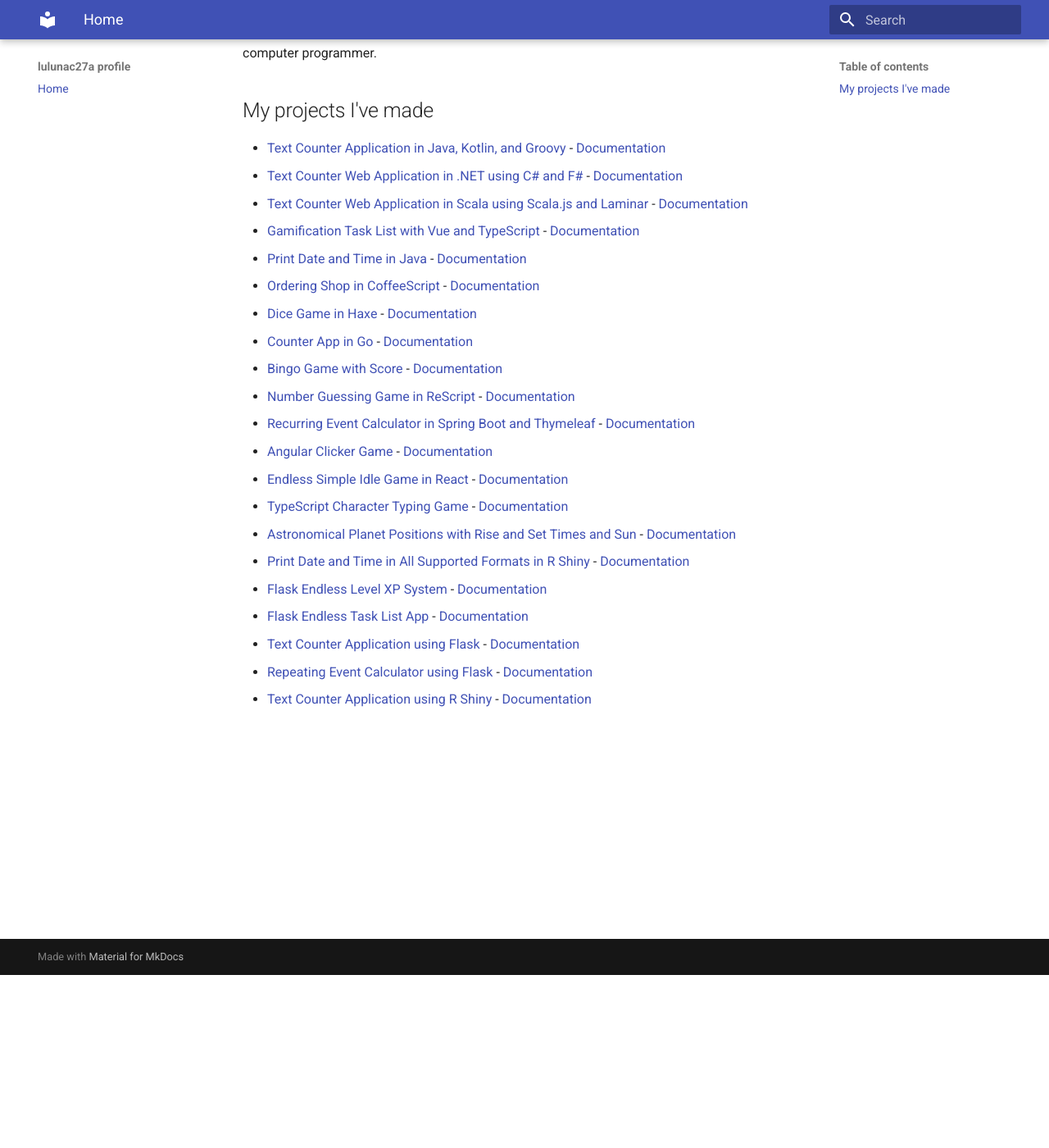
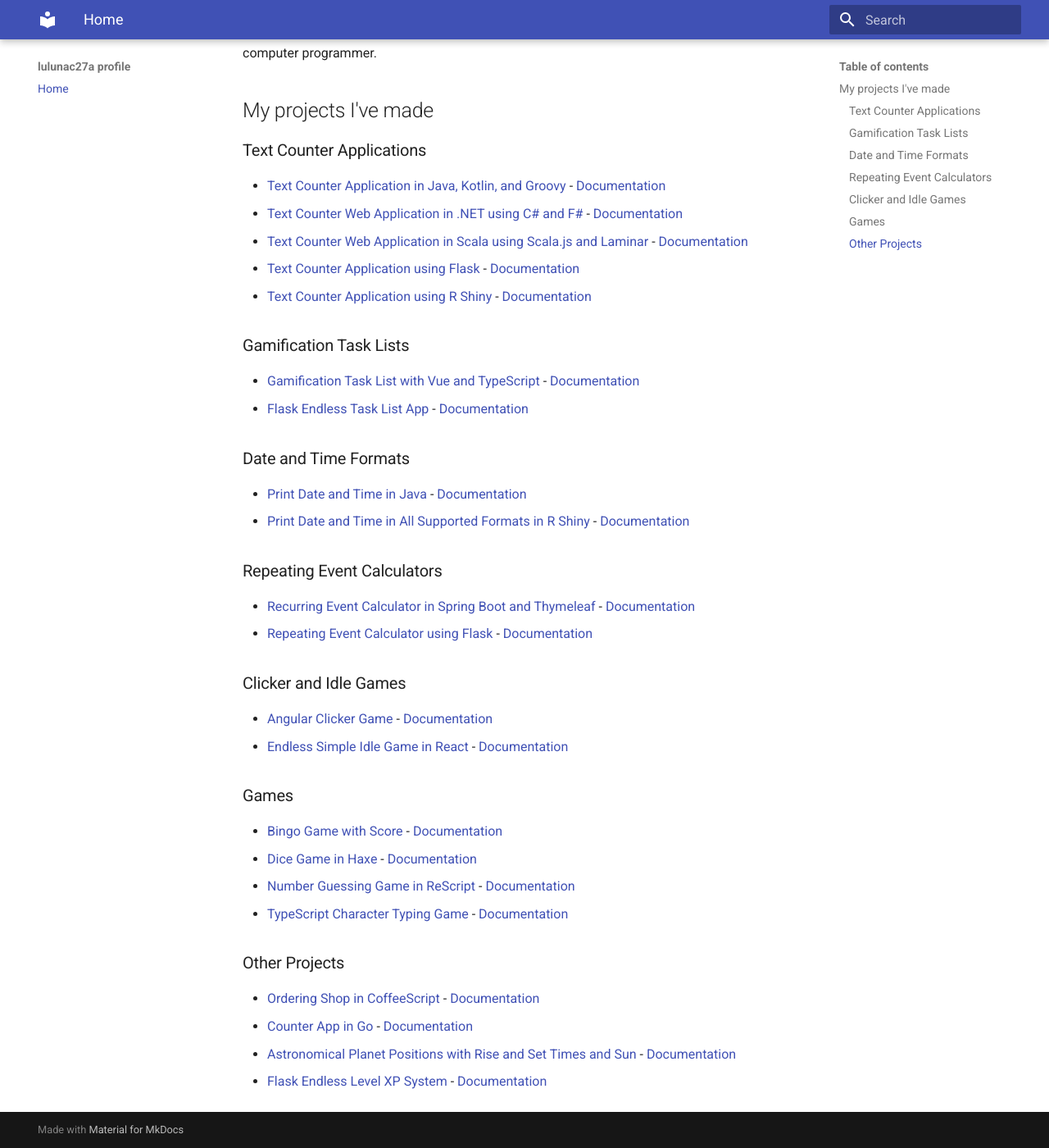
Before and after one commit to lulunac27a/lulunac27a.github.io, an MkDocs documentation site: the page built from docs/index.md, in a window 1280 px wide and 1400 px high, scrolled down 211 px. Shown: the whole window at 82% size. Built offline with MkDocs 1.6.1 and Material for MkDocs 9.7.7, drawn with Linux system fonts in a browser that asks for light colours.

Commit message:
Add categories

```diff
--- a/docs/index.md
+++ b/docs/index.md
@@ -6,26 +6,33 @@ I'm Lucas. I'm smart and intelligent, good at math, numbers, astronomy, and spac
 
 ## My projects I've made
 
+### Text Counter Applications
 - [Text Counter Application in Java, Kotlin, and Groovy](https://github.com/lulunac27a/text-counter-java-application) - [Documentation](https://lulunac27a.github.io/text-counter-java-application)
 - [Text Counter Web Application in .NET using C# and F#](https://github.com/lulunac27a/text-counter-dot-net-application) - [Documentation](https://lulunac27a.github.io/text-counter-dot-net-application)
 - [Text Counter Web Application in Scala using Scala.js and Laminar](https://github.com/lulunac27a/text-counter-scala-js-application) - [Documentation](https://lulunac27a.github.io/text-counter-scala-js-application)
+- [Text Counter Application using Flask](https://github.com/lulunac27a/flask-text-counter-application) - [Documentation](https://lulunac27a.github.io/flask-text-counter-application)
+- [Text Counter Application using R Shiny](https://github.com/lulunac27a/r-shiny-text-counter-application) - [Documentation](https://lulunac27a.github.io/r-shiny-text-counter-application)
+### Gamification Task Lists
 - [Gamification Task List with Vue and TypeScript](https://github.com/lulunac27a/gamification-task-list-vue-typescript) - [Documentation](https://lulunac27a.github.io/gamification-todo-list-vue-typescript)
+- [Flask Endless Task List App](https://github.com/lulunac27a/flask-endless-task-list-app/) - [Documentation](https://lulunac27a.github.io/flask-endless-task-list-app)
+### Date and Time Formats
 - [Print Date and Time in Java](https://github.com/lulunac27a/java-datetime/) - [Documentation](https://lulunac27a.github.io/java-datetime)
-- [Ordering Shop in CoffeeScript](https://github.com/lulunac27a/ordering-shop-coffeescript/) - [Documentation](https://lulunac27a.github.io/ordering-shop-coffeescript)
-- [Dice Game in Haxe](https://github.com/lulunac27a/dice-game-haxe/) - [Documentation](https://lulunac27a.github.io/dice-game-haxe)
-- [Counter App in Go](https://github.com/lulunac27a/counter-app-in-go/) - [Documentation](https://lulunac27a.github.io/counter-app-in-go)
-- [Bingo Game with Score](https://github.com/lulunac27a/bingo-game-with-score/) - [Documentation](https://lulunac27a.github.io/bingo-game-with-score)
-- [Number Guessing Game in ReScript](https://github.com/lulunac27a/number-guessing-game-rescript/) - [Documentation](https://lulunac27a.github.io/number-guessing-game-rescript)
+- [Print Date and Time in All Supported Formats in R Shiny](https://github.com/lulunac27a/r-shiny-datetime/) - [Documentation](https://lulunac27a.github.io/r-shiny-datetime)
+### Repeating Event Calculators
 - [Recurring Event Calculator in Spring Boot and Thymeleaf](https://github.com/lulunac27a/event-calculator-springboot/) - [Documentation](https://lulunac27a.github.io/event-calculator-springboot)
+- [Repeating Event Calculator using Flask](https://github.com/lulunac27a/flask-event-calculator/) - [Documentation](https://lulunac27a.github.io/flask-event-calculator)
+### Clicker and Idle Games
 - [Angular Clicker Game](https://github.com/lulunac27a/angular-clicker-game/) - [Documentation](https://lulunac27a.github.io/angular-clicker-game)
 - [Endless Simple Idle Game in React](https://github.com/lulunac27a/react-endless-simple-idle-game/) - [Documentation](https://lulunac27a.github.io/react-endless-simple-idle-game)
+### Games
+- [Bingo Game with Score](https://github.com/lulunac27a/bingo-game-with-score/) - [Documentation](https://lulunac27a.github.io/bingo-game-with-score)
+- [Dice Game in Haxe](https://github.com/lulunac27a/dice-game-haxe/) - [Documentation](https://lulunac27a.github.io/dice-game-haxe)
+- [Number Guessing Game in ReScript](https://github.com/lulunac27a/number-guessing-game-rescript/) - [Documentation](https://lulunac27a.github.io/number-guessing-game-rescript)
 - [TypeScript Character Typing Game](https://github.com/lulunac27a/typescript-character-typing-game/) - [Documentation](https://lulunac27a.github.io/typescript-character-typing-game)
+### Other Projects
+- [Ordering Shop in CoffeeScript](https://github.com/lulunac27a/ordering-shop-coffeescript/) - [Documentation](https://lulunac27a.github.io/ordering-shop-coffeescript)
+- [Counter App in Go](https://github.com/lulunac27a/counter-app-in-go/) - [Documentation](https://lulunac27a.github.io/counter-app-in-go)
 - [Astronomical Planet Positions with Rise and Set Times and Sun](https://github.com/lulunac27a/r-shiny-astronomical-planet-positions/) - [Documentation](https://lulunac27a.github.io/r-shiny-astronomical-planet-positions)
-- [Print Date and Time in All Supported Formats in R Shiny](https://github.com/lulunac27a/r-shiny-datetime/) - [Documentation](https://lulunac27a.github.io/r-shiny-datetime)
 - [Flask Endless Level XP System](https://github.com/lulunac27a/flask-endless-level-xp/) - [Documentation](https://lulunac27a.github.io/flask-endless-level-xp)
-- [Flask Endless Task List App](https://github.com/lulunac27a/flask-endless-task-list-app/) - [Documentation](https://lulunac27a.github.io/flask-endless-task-list-app)
-- [Text Counter Application using Flask](https://github.com/lulunac27a/flask-text-counter-application) - [Documentation](https://lulunac27a.github.io/flask-text-counter-application)
-- [Repeating Event Calculator using Flask](https://github.com/lulunac27a/flask-event-calculator/) - [Documentation](https://lulunac27a.github.io/flask-event-calculator)
-- [Text Counter Application using R Shiny](https://github.com/lulunac27a/r-shiny-text-counter-application) - [Documentation](https://lulunac27a.github.io/r-shiny-text-counter-application)
 
 <script async defer src="https://buttons.github.io/buttons.js"></script>
```
